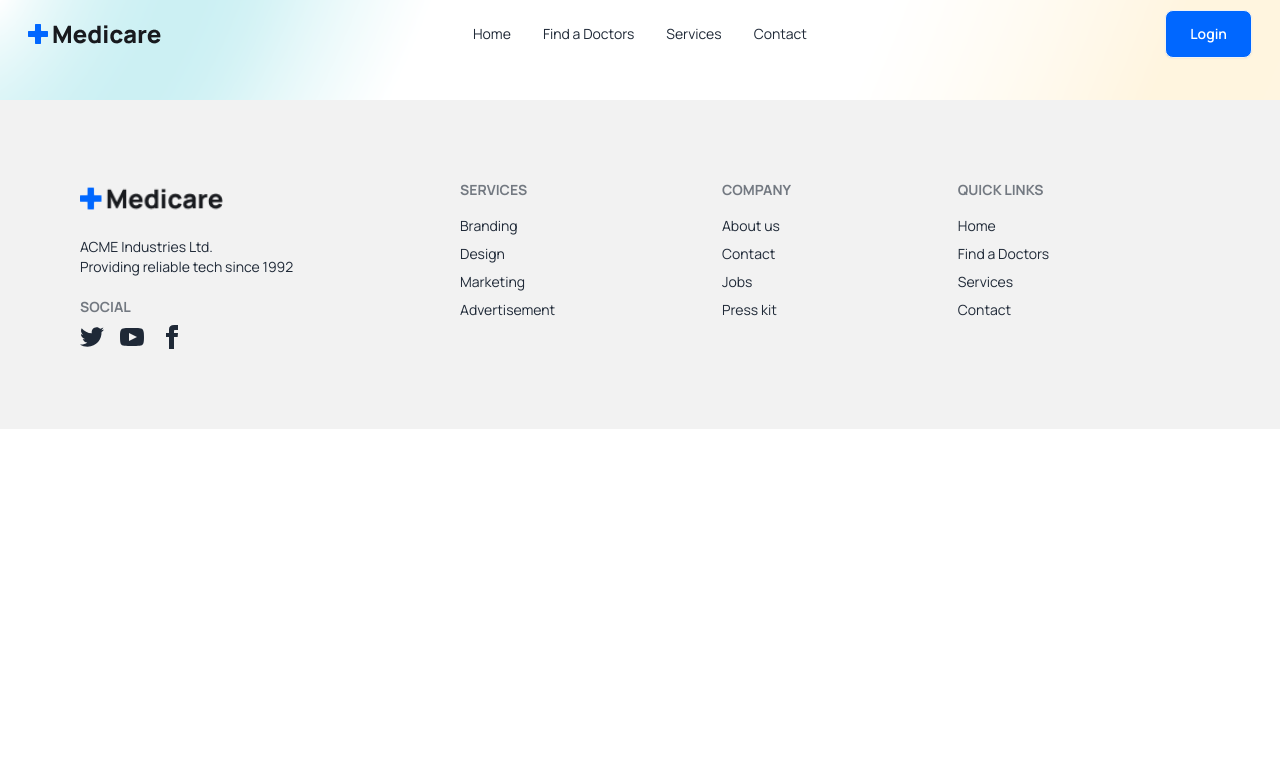
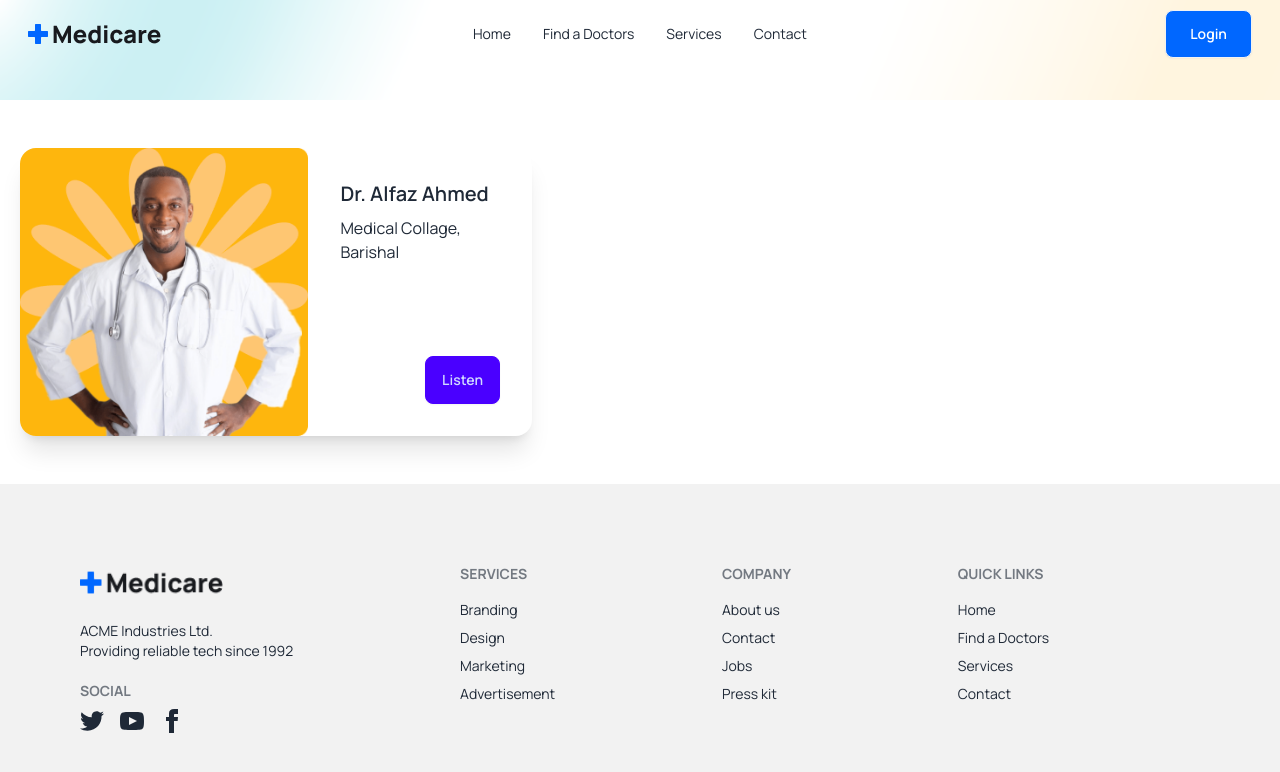
Before and after one commit to codewithriad/madical-booking-app-stripe, a React (Vite) app in the folder client/: page /doctors/01 in a window 1280 px wide. Shown: the top 772 px of the page. Built offline with nearby package versions, Linux system fonts and the light colour scheme.

Commit message:
doctordetails complete

```diff
--- a/client/src/pages/Doctors/DoctorDetails.jsx
+++ b/client/src/pages/Doctors/DoctorDetails.jsx
@@ -1,12 +1,44 @@
-/* eslint-disable react/prop-types */
+/* eslint-disable react-hooks/exhaustive-deps */
+
+import { useEffect, useState } from "react";
+import { useParams } from "react-router-dom";
+import { doctors } from "../../assets/data/doctors";
 
 const DoctorDetails = () => {
+  const [doctor, setDoctor] = useState(null);
 
+  const { id } = useParams();
+
+  useEffect(() => {
+    const fetchDoctorData = () => {
+      const doctorData = doctors.find((doc) => doc.id === id);
+      setDoctor(doctorData);
+    };
+
+    fetchDoctorData();
+  }, [id]);
+
+  if (!doctor) {
+    return <p>Loading...</p>;
+  }
 
   return (
-   <>
-    <h2>Doctor Details page</h2>
-   </>
+    <>
+      <div className="container">
+        <div className="card lg:card-side max-w-lg bg-base-100 shadow-xl my-12">
+          <figure>
+            <img src={doctor.photo} alt="doctors photo" />
+          </figure>
+          <div className="card-body">
+            <h2 className="card-title">{doctor.name}</h2>
+            <p>{doctor.hospital}</p>
+            <div className="card-actions justify-end">
+              <button className="btn btn-primary">Listen</button>
+            </div>
+          </div>
+        </div>
+      </div>
+    </>
   );
 };
 
--- a/client/src/routes/Router.jsx
+++ b/client/src/routes/Router.jsx
@@ -13,7 +13,7 @@ const Router = () => {
       <Routes>
         <Route path='/' element={<Home/>} />
         <Route path='/doctors' element={<Doctors />} />
-        <Route path="/doctor/:id" element={<DoctorDetails />} />
+        <Route path="/doctors/:id" element={<DoctorDetails/>} />
         <Route path='/login' element={<Login/>}/>
         <Route path='/register' element={<SignUp/>}/>
         <Route path='/contact' element={<Contact/>}/>
```
